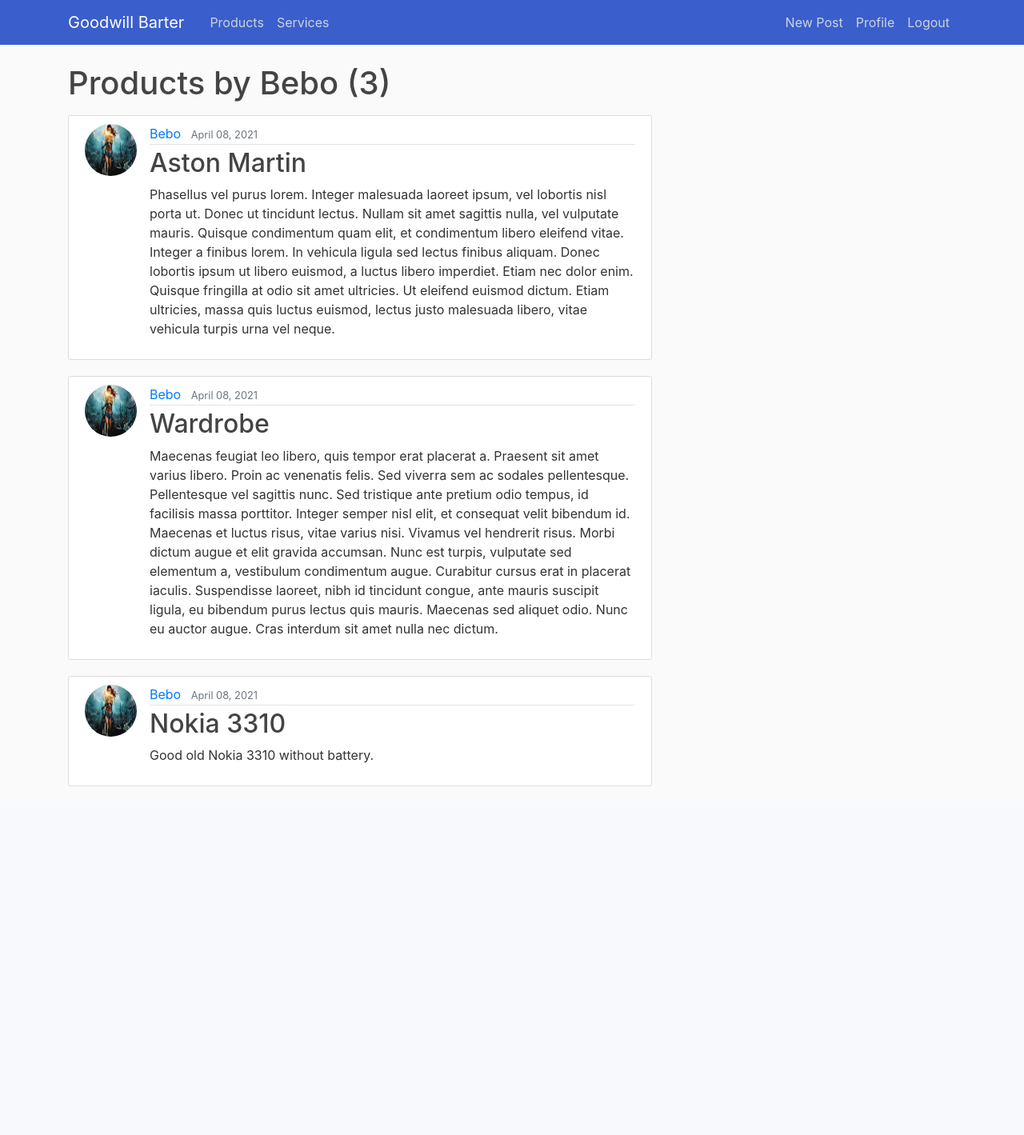
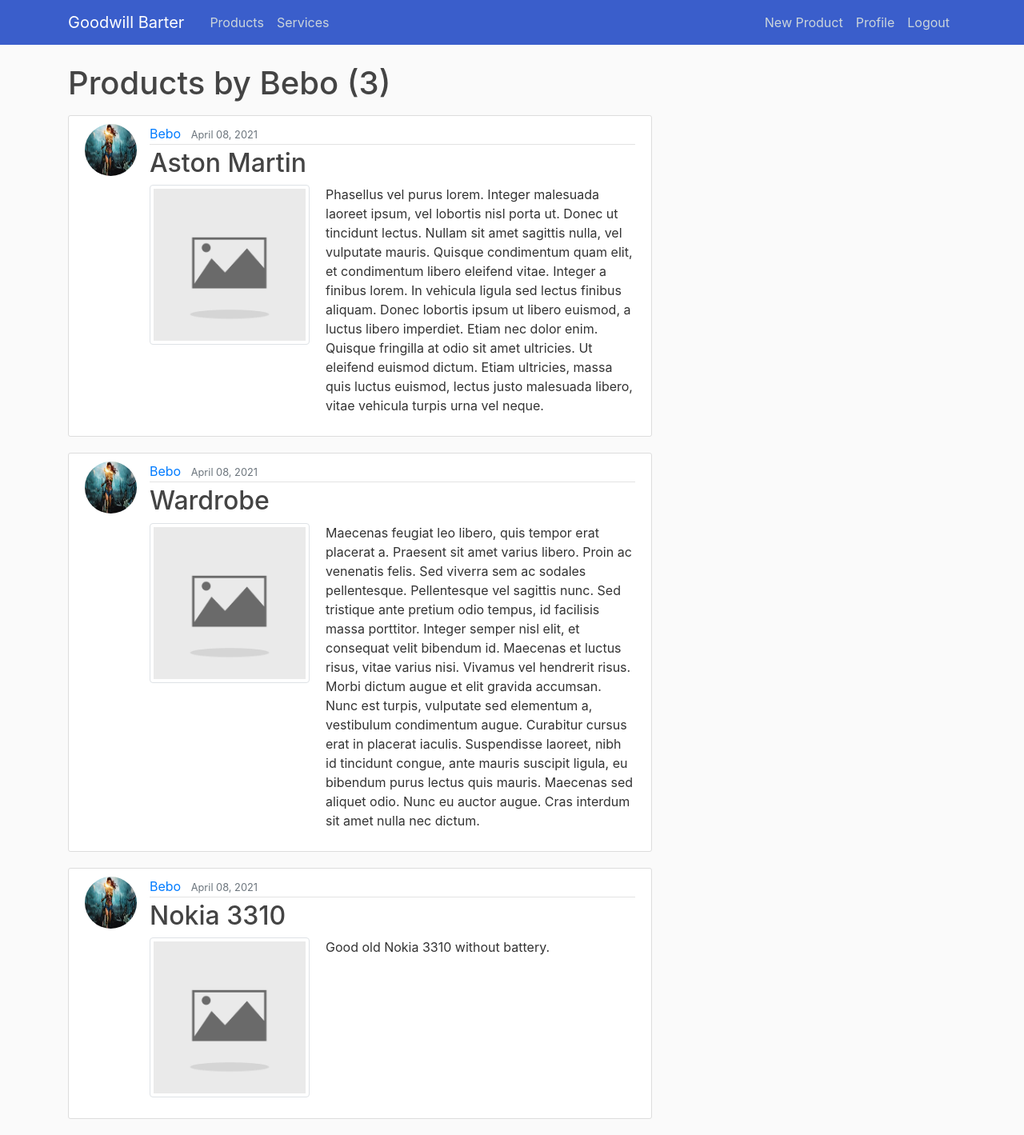
Before and after one commit to rrishabhx/goodwill-barter, a Django app: a page that uses products/templates/products/base.html in a window 1280 px wide. Shown: the whole page at 80% size. Before the commit the page ends 983 px from the top, so only its background shows below. Run offline with Django 3.2, Linux system fonts and the light colour scheme; a user stored in the database is signed in; data comes from the database, SQL or seed files in the repository; both versions use the stored data as it was after the commit; some libraries are stand-ins or nearby versions.

Commit message:
Show product image and description side by side

```diff
--- a/products/static/products/main.css
+++ b/products/static/products/main.css
@@ -79,6 +79,13 @@ a.article-title:hover {
     margin-bottom: 16px;
 }
 
+.product-img {
+    height: 200px;
+    width: 200px;
+    margin-right: 20px;
+    margin-bottom: 16px;
+}
+
 .account-heading {
     font-size: 2.5rem;
 }
--- a/products/templates/products/base.html
+++ b/products/templates/products/base.html
@@ -30,7 +30,7 @@
                     <!-- Navbar Right Side -->
                     <div class="navbar-nav">
                         {% if user.is_authenticated %}
-                            <a class="nav-item nav-link" href="{% url 'product-create' %}">New Post</a>
+                            <a class="nav-item nav-link" href="{% url 'product-create' %}">New Product</a>
                             <a class="nav-item nav-link" href="{% url 'profile' %}">Profile</a>
                             <a class="nav-item nav-link" href="{% url 'logout' %}">Logout</a>
                         {% else %}
--- a/products/templates/products/home.html
+++ b/products/templates/products/home.html
@@ -2,7 +2,7 @@
 {% block content %}
     <div class="navbar-nav">
         {% if user.is_authenticated %}
-            <div class row>
+            <div class="row">
                 <a href="{% url 'products-home' %}" class="btn btn-primary btn-lg account-img" role="button">Products</a>
                 <a href="{% url 'services-home' %}" class="btn btn-primary btn-lg account-img" role="button">Services</a>
             </div>
--- a/products/templates/products/product_detail.html
+++ b/products/templates/products/product_detail.html
@@ -17,7 +17,11 @@
                 {% endif %}
             </div>
             <h2 class="article-title">{{ object.product_name }}</h2>
-            <p class="article-content">{{ object.description }}</p>
+            <div class="media">
+                <img class="img-thumbnail product-img float-left" src="{{ object.image.url }}"
+                     alt="{{ object.product_name }}">
+                <p class="article-content">{{ object.description }}</p>
+            </div>
         </div>
     </article>
 {% endblock content %}
--- a/products/templates/products/productshome.html
+++ b/products/templates/products/productshome.html
@@ -13,10 +13,10 @@
                 <h2><a class="article-title" href="{% url 'product-detail' product.id %}">{{ product.product_name }}</a>
                 </h2>
                 <div class="media">
-                    <img class="rounded-circle account-img" src="{{ product.image.url }}"
+                    <img class="img-thumbnail product-img float-left" src="{{ product.image.url }}"
                          alt="{{ product.product_name }}">
+                    <p class="article-content">{{ product.description }}</p>
                 </div>
-                <p class="article-content">{{ product.description }}</p>
             </div>
         </article>
     {% endfor %}
--- a/products/templates/products/user_products.html
+++ b/products/templates/products/user_products.html
@@ -12,7 +12,11 @@
                 </div>
                 <h2><a class="article-title" href="{% url 'product-detail' product.id %}">{{ product.product_name }}</a>
                 </h2>
-                <p class="article-content">{{ product.description }}</p>
+                <div class="media">
+                    <img class="img-thumbnail product-img float-left" src="{{ product.image.url }}"
+                         alt="{{ product.product_name }}">
+                    <p class="article-content">{{ product.description }}</p>
+                </div>
             </div>
         </article>
     {% endfor %}
```
Also changed, not shown: db.sqlite3, media/product_pics/506f17aa-d1f5-4c3b-8933-dd4b5a9fe271-original.jpeg (added), media/product_pics/61zPANqWpL._AC_SL1500_.jpg (added), media/product_pics/71iQZU-dVL._AC_SL1500_.jpg (added), media/product_pics/default-product.jpg (added). Lines whose indentation alone changed are shown as unchanged.
